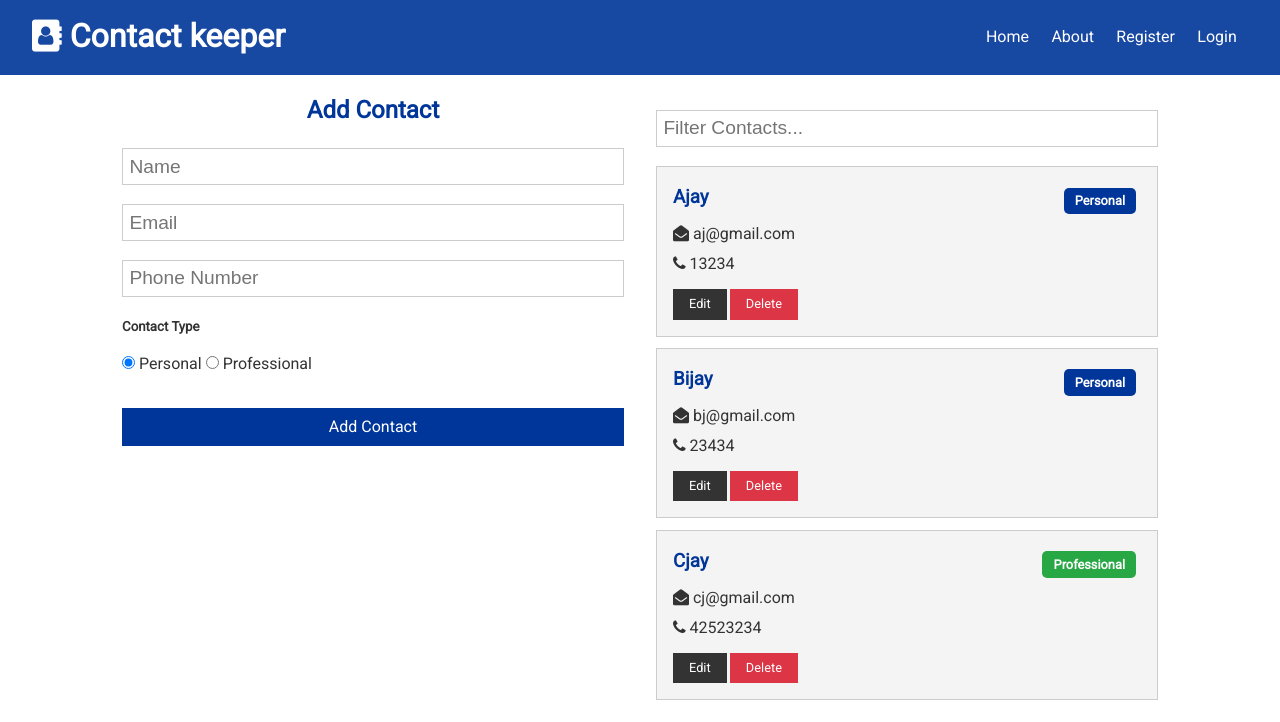
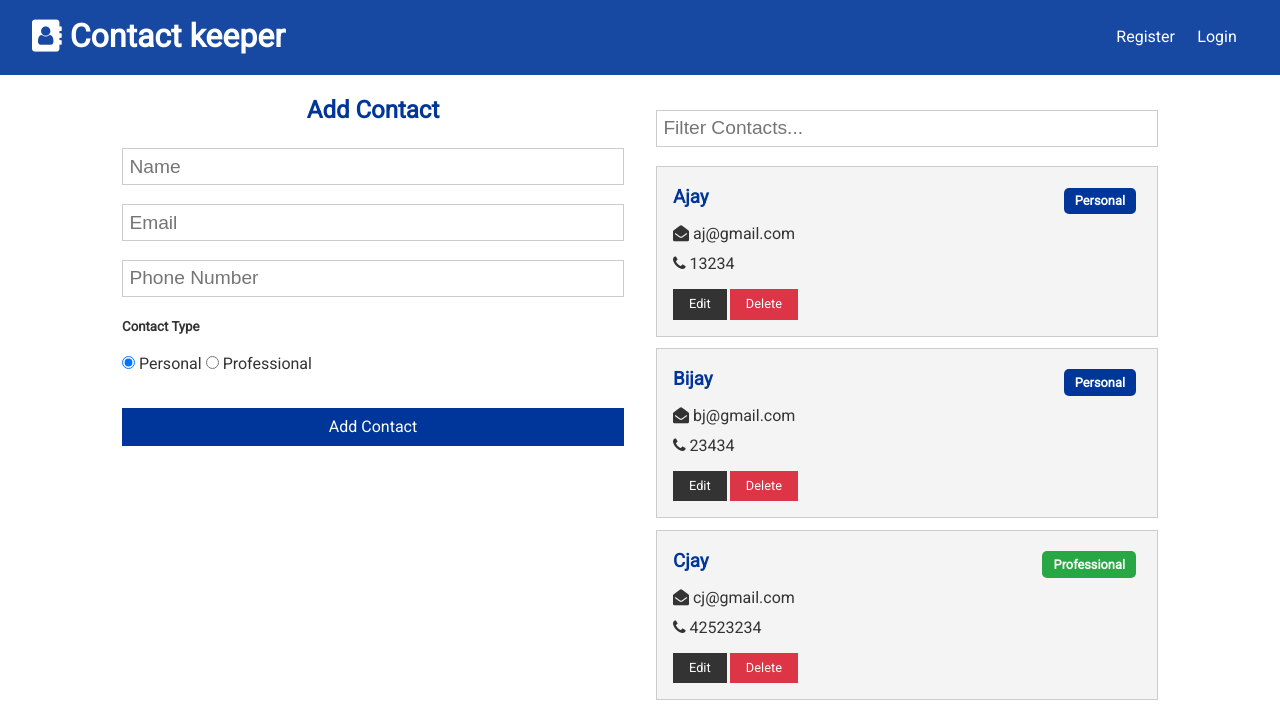
Before and after one commit to rohanJa/Kontact-Keeper, a React (Create React App) app in the folder client/: page / in a window 1280 px wide. Shown: the top 722 px of the page. Built offline with nearby package versions, Linux system fonts and the light colour scheme; the HTML template or start-up script is replaced by a standard one.

Commit message:
Nav Bar updated

```diff
--- a/client/src/components/layout/Navbar.js
+++ b/client/src/components/layout/Navbar.js
@@ -1,26 +1,50 @@
-import React from 'react';
+import React, { Fragment, useContext } from 'react';
 import PropTypes from 'prop-types';
 import { Link } from 'react-router-dom';
+import AuthContext from '../../context/auth/authContext';
+import ContactContext from '../../context/contact/contactContext';
 
 const Navbar = ({ title, icon }) => {
+
+    const authContext = useContext(AuthContext);
+    const contactContext = useContext(ContactContext);
+
+    const { isAuthenticated, logout, user } = authContext;
+    const { clearContacts } = contactContext;
+    const onLogout = () => {
+        clearContacts();
+        logout();
+    }
+
+    const authLinks = (
+        <Fragment>
+            <li>Hello { user && user.name}</li>
+            <li>
+                <a onClick={onLogout} href="#!">
+                    <i className='fa fa-sign-out'></i> <span className='hide-sm'>Logout</span>
+                </a>
+            </li>
+        </Fragment>
+    );
+
+    const guestLinks = (
+        <Fragment>
+            <li>
+                <Link to='/register'>Register</Link>
+            </li>
+            <li>
+                <Link to='/login'>Login</Link>
+            </li>
+        </Fragment>
+    )
+
     return (
         <div className='navbar bg-primary'>
             <h1>
                 <i className={icon}/> {title}
             </h1>
             <ul>
-                <li>
-                    <Link to='/'>Home</Link>
-                </li>
-                <li>
-                    <Link to='/about'>About</Link>
-                </li>
-                <li>
-                    <Link to='/register'>Register</Link>
-                </li>
-                <li>
-                    <Link to='/login'>Login</Link>
-                </li>
+                {isAuthenticated ? authLinks : guestLinks }     {/* this will decide what will be rendered */}
             </ul>
         </div>
     )
```
